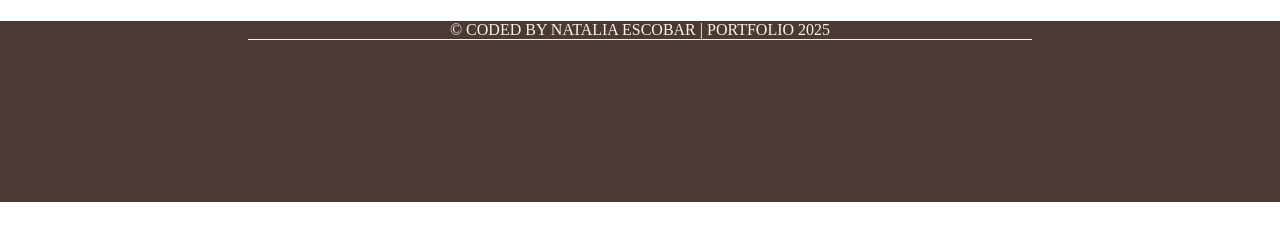
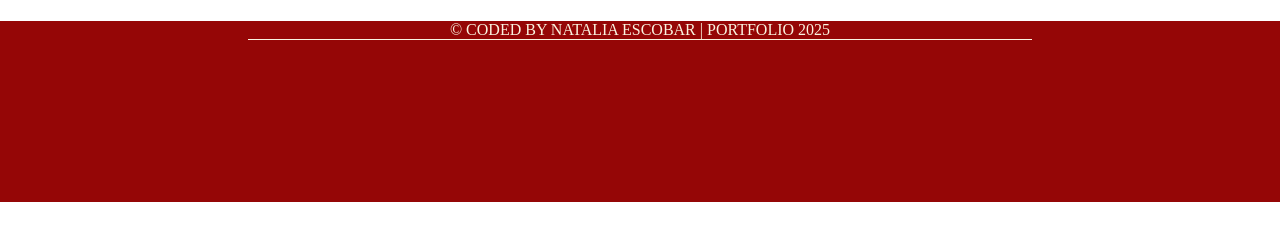
Before and after one commit to natalia-escobar/natalia-escobar.github.io, a website: page about-me.html in a window 1280 px wide. Shown: the part 79-320 px from the top of the page. Drawn offline with Linux system fonts and the light colour scheme; a web font is replaced by a local one.

Commit message:
i prefer the red footer

```diff
--- a/css/style.css
+++ b/css/style.css
@@ -342,7 +342,7 @@ footer {
     width: 100vw;
     height: 11.3125rem;
     flex-shrink: 0;
-    background: #4B3935;
+    background: #950606;
 }
 
 .code-tag {
```
